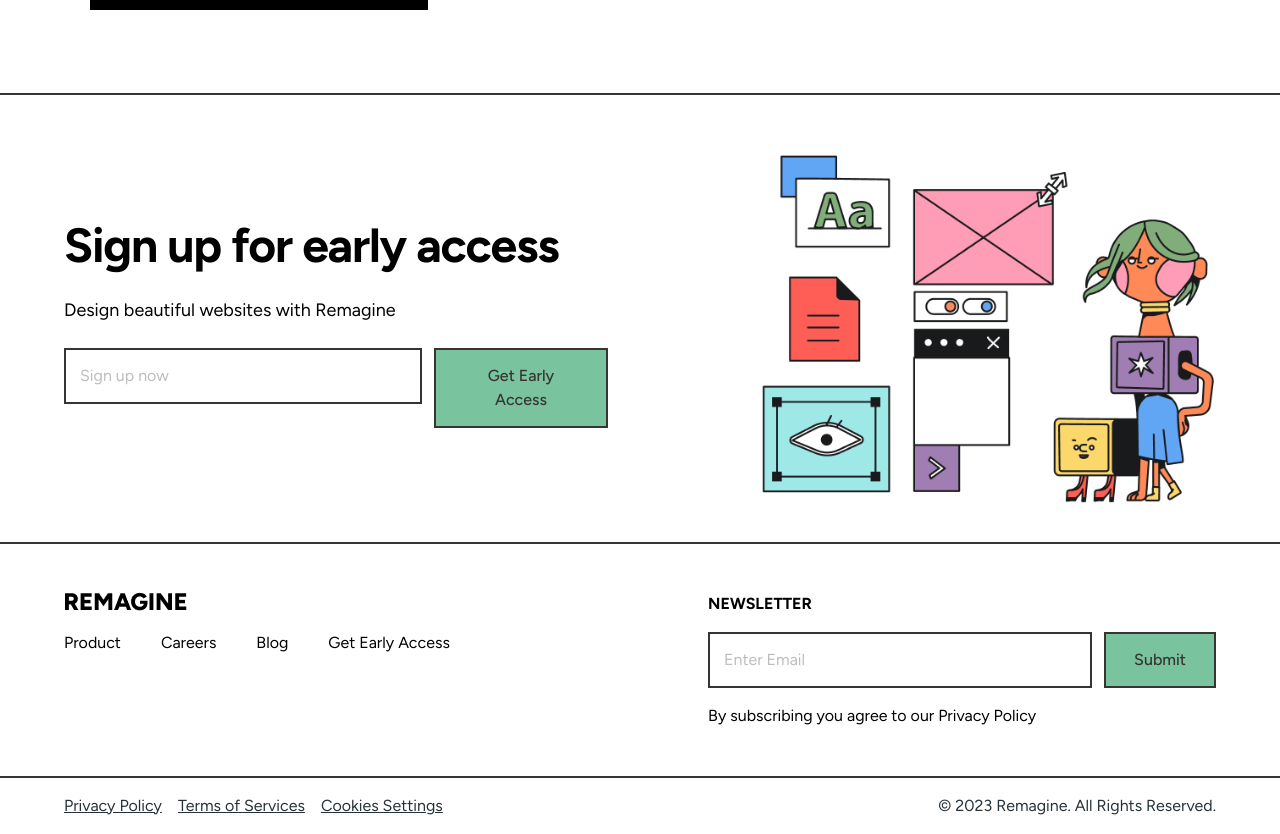
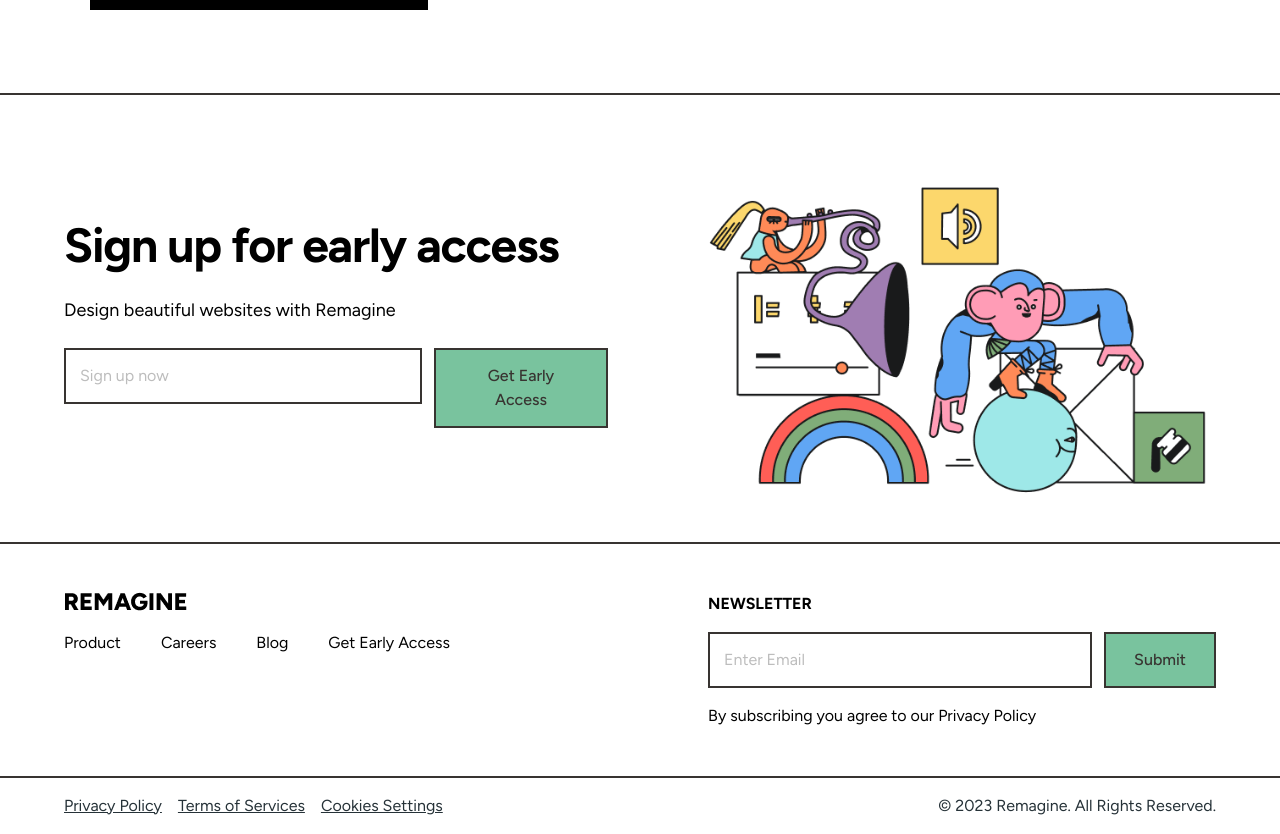
Before and after one commit to Drinooo/remagine-landing-page, a React (Vite) app: page / in a window 1280 px wide. Shown: the part 2420-3254 px from the top of the page. Built offline with nearby package versions, Linux system fonts and the light colour scheme.

Commit message:
Fixed index.html

```diff
--- a/index.html
+++ b/index.html
@@ -2,9 +2,9 @@
 <html lang="en">
   <head>
     <meta charset="UTF-8" />
-    <link rel="icon" type="image/svg+xml" href="/vite.svg" />
+    <link rel="icon" type="image/svg+xml" href="/images/R.png" />
     <meta name="viewport" content="width=device-width, initial-scale=1.0" />
-    <title>Vite + React</title>
+    <title>Remagine</title>
   </head>
   <body>
     <div id="root"></div>
--- a/src/sections/Newsletter.jsx
+++ b/src/sections/Newsletter.jsx
@@ -33,7 +33,7 @@
         </div>
         <img
           className="w-full"
-          src="/images/Illustration 5.png"
+          src="/images/Illustration 4.png"
           alt="dashboard image"
         />
       </div>
```
Also changed, not shown: public/images/Illustration 4.png (added), public/images/R.png (added).
